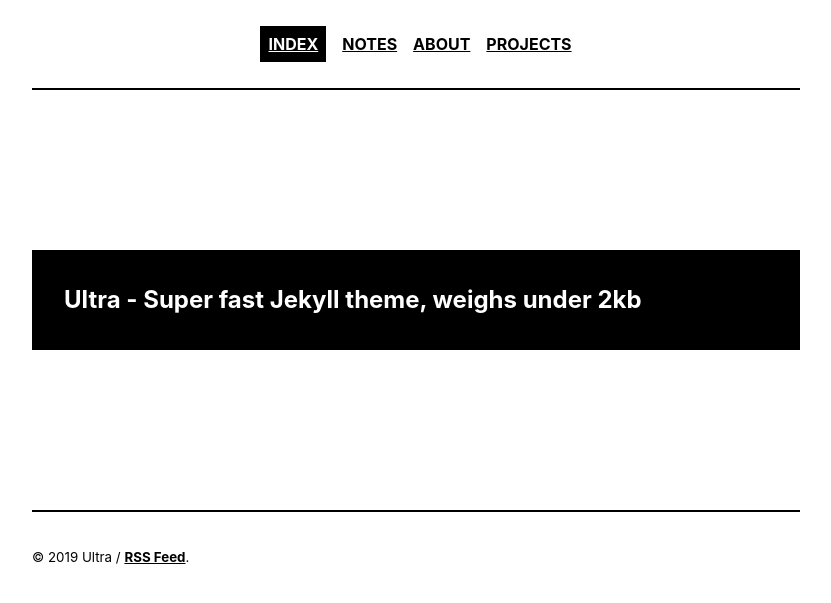
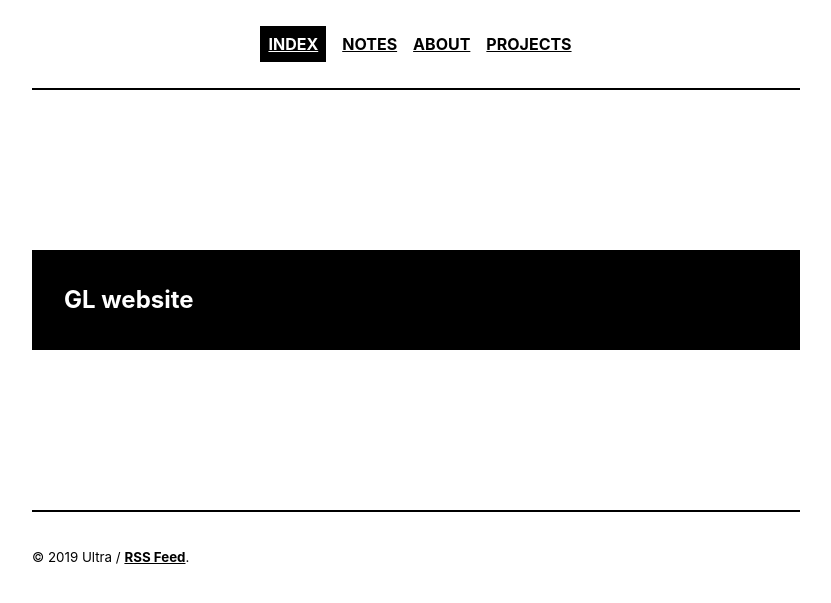
Before and after one commit to gbrlambais/gbrlambais.github.io, a Jekyll site: the page built from index.html, in a window 1280 px wide. Shown: the top 603 px of the page, without its empty margins (224-1055 px from the left). Built offline with Jekyll 4.4.1, drawn with Linux system fonts in a browser that asks for light colours; the list of posts is cut into pages by our own code.

Commit message:
config descrip

```diff
--- a/_config.yml
+++ b/_config.yml
@@ -1,7 +1,7 @@
 site: Ultra
 url: https://example.com
 title: Ultra
-description: Ultra - Super fast Jekyll theme, weighs under 2kb
+description: GL website
 twitter:
   username: yourusername
   card: summary
```
